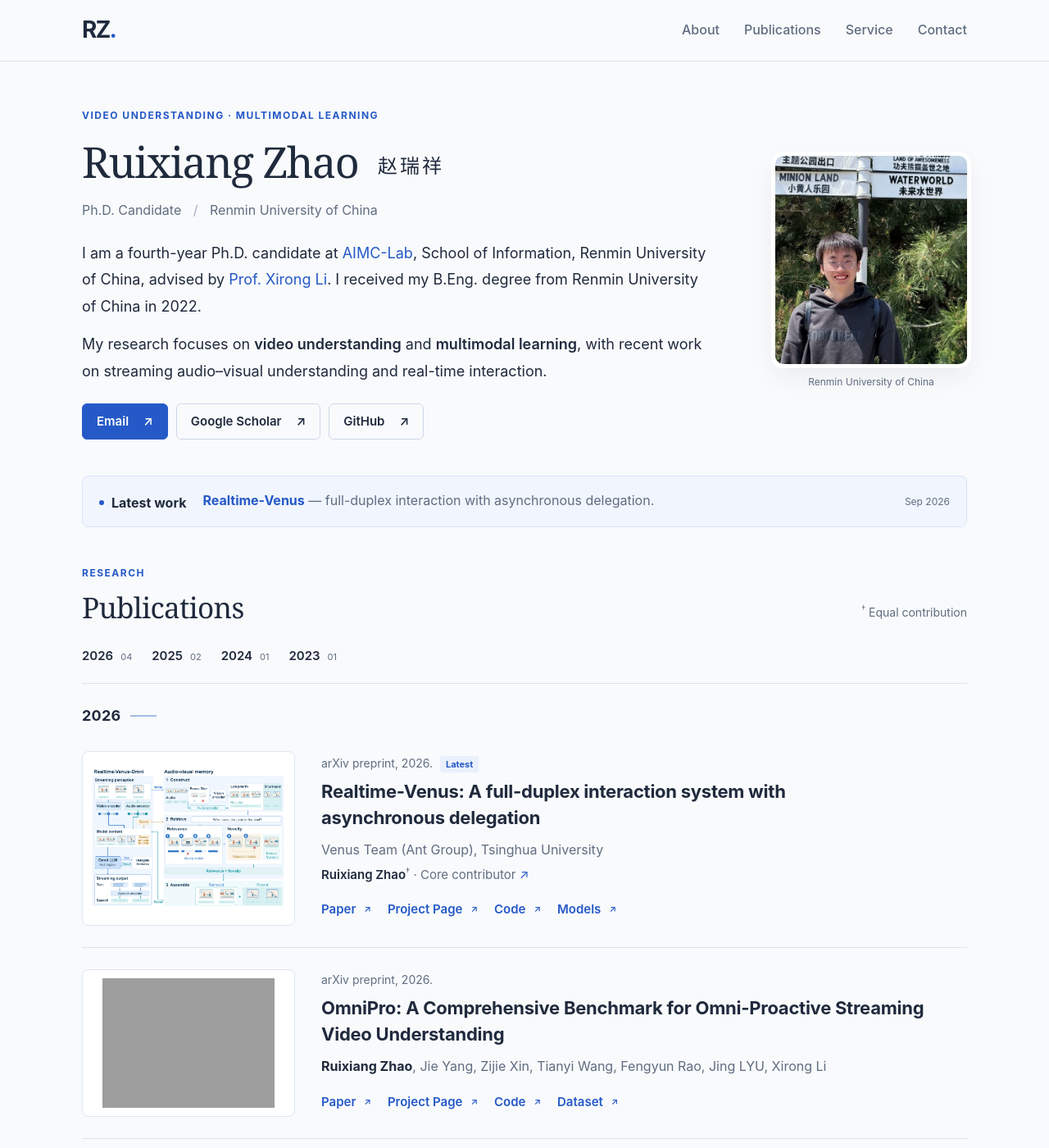
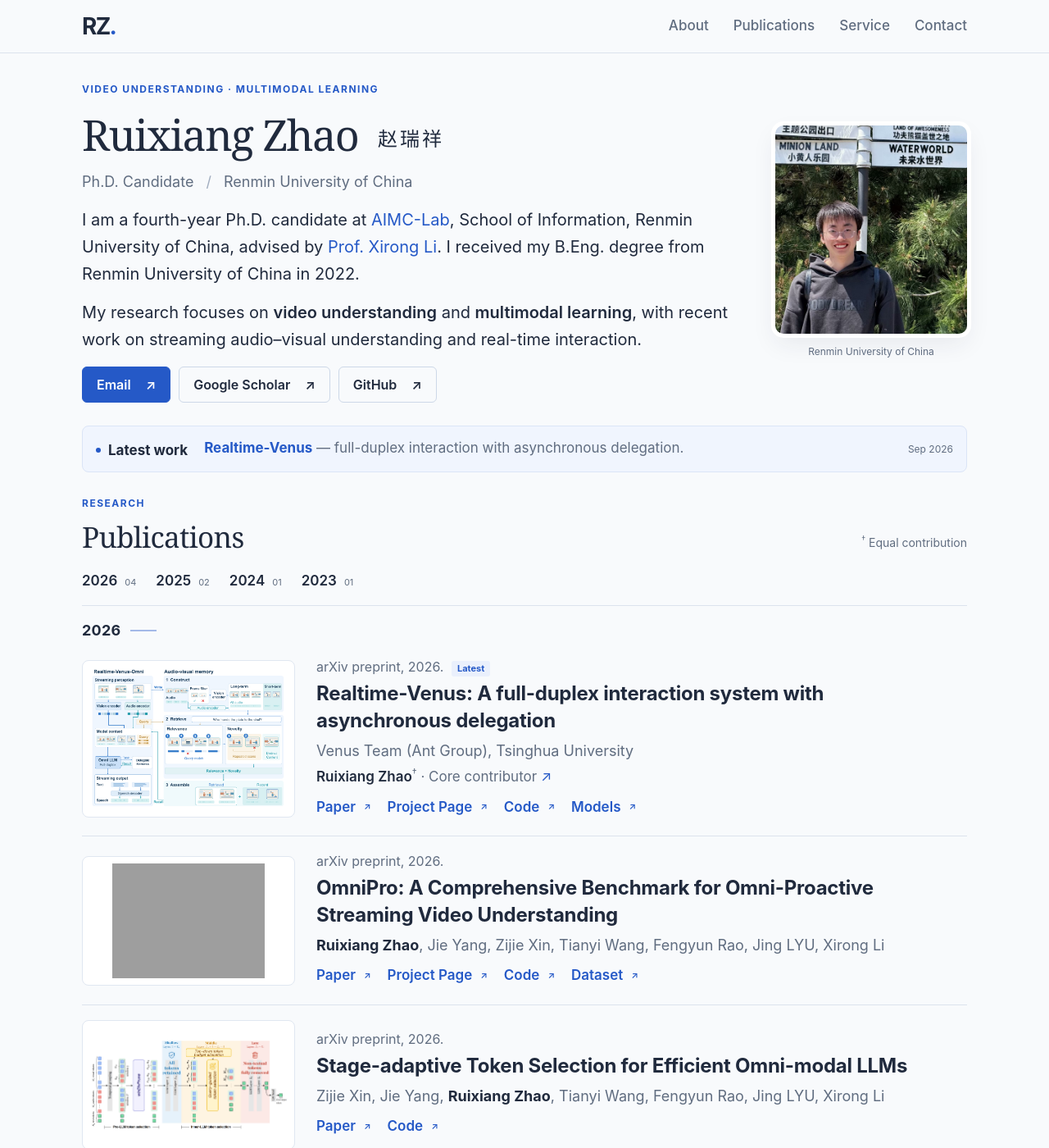
Before and after one commit to RuixiangZhao/RuixiangZhao.github.io, a Jekyll site: the page built from index.html, in a window 1280 px wide and 1400 px high. Shown: the whole window at 82% size. Built offline with Jekyll 4.4.1, drawn with Linux system fonts in a browser that asks for light colours; some of the changed text lies outside the part shown; grey boxes are pictures that could not be loaded.

Commit message:
Increase typography and make footer statistics compact

```diff
--- a/_layouts/default.html
+++ b/_layouts/default.html
@@ -14,7 +14,7 @@
     <meta property="og:url" content="https://ruixiangzhao.github.io/">
     <meta property="og:image" content="https://ruixiangzhao.github.io/static/img/profile/ruixiangzhao.jpg">
     <link rel="icon" href="{{ site.baseurl }}/static/img/favicon.svg" type="image/svg+xml">
-    <link rel="stylesheet" href="{{ site.baseurl }}/styles.css">
+    <link rel="stylesheet" href="{{ site.baseurl }}/styles.css?v={{ site.time | date: '%s' }}">
     <script type="application/ld+json">
       {
         "@context": "https://schema.org",
@@ -50,6 +50,6 @@
       <p>© Ruixiang Zhao <span class="footer-divider" aria-hidden="true">/</span> <a href="https://creativecommons.org/licenses/by-nc/3.0/">CC BY-NC 3.0</a></p>
       <a href="#page-top">Back to top <span aria-hidden="true">↑</span></a>
     </footer>
-    <script src="{{ site.baseurl }}/static/js/visitors.js" defer></script>
+    <script src="{{ site.baseurl }}/static/js/visitors.js?v={{ site.time | date: '%s' }}" defer></script>
   </body>
 </html>
--- a/index.html
+++ b/index.html
@@ -203,14 +203,13 @@ layout: default
   data-site-url="{{ site.url | escape }}"
   data-map-id="{{ site.visitor_stats.mapmyvisitors_id | default: '' | escape }}">
   <div class="visitor-copy">
-    <p class="eyebrow">Around the world</p>
     <h2 id="visitors-title">Visitors</h2>
     <div class="visitor-count" aria-live="polite">
       <span id="busuanzi_container_page_pv"><span id="busuanzi_value_page_pv">—</span></span>
       <span class="visitor-count-label">Homepage views</span>
     </div>
     <p class="visitor-status" id="visitor-count-status" role="status">Loading visit count…</p>
-    <p class="visitor-note">Counting from when tracking is enabled.<br>Map locations are approximate.</p>
+    <p class="visitor-note">Since Sep 2026 · Approximate visitor locations.</p>
     <p class="visitor-providers">Statistics by <a href="https://busuanzi.ibruce.info/">Busuanzi</a> · <a href="https://mapmyvisitors.com/">MapMyVisitors</a></p>
   </div>
   <div class="visitor-map-panel">
--- a/static/js/visitors.js
+++ b/static/js/visitors.js
@@ -51,7 +51,7 @@
   var map = document.createElement('script');
   map.id = 'mapmyvisitors';
   map.async = true;
-  map.src = 'https://mapmyvisitors.com/map.js?d=' + encodeURIComponent(mapId) + '&cl=ffffff&co=2559c7&w=a';
+  map.src = 'https://mapmyvisitors.com/map.js?d=' + encodeURIComponent(mapId) + '&cl=ffffff&co=2559c7&w=240';
   // The current provider renders a vector map, not an <img> element.
   // Its SVG and visitor summary arrive after a separate data request.
   function mapReady() {
--- a/styles.css
+++ b/styles.css
@@ -7,12 +7,12 @@
   --accent-soft: #eaf0fc;
   --line: #dce3ed;
   --serif: Georgia, "Times New Roman", serif;
-  --text-body: 18px;
-  --text-small: 16px;
+  --text-body: 20px;
+  --text-small: 18px;
 }
 * { box-sizing: border-box; }
 html { scroll-behavior: smooth; scroll-padding-top: 110px; }
-body { margin: 0; color: var(--ink); background: var(--background); font-family: -apple-system, BlinkMacSystemFont, "Segoe UI", Arial, sans-serif; font-size: 18px; line-height: 1.7; -webkit-font-smoothing: antialiased; }
+body { margin: 0; color: var(--ink); background: var(--background); font-family: -apple-system, BlinkMacSystemFont, "Segoe UI", Arial, sans-serif; font-size: 20px; line-height: 1.6; -webkit-font-smoothing: antialiased; }
 a { color: var(--accent); text-decoration: none; text-underline-offset: 4px; }
 a:hover { text-decoration: underline; }
 a:focus-visible { outline: 2px solid var(--accent); outline-offset: 5px; border-radius: 2px; }
@@ -21,76 +21,76 @@ p, figure { margin: 0; }
 h1, h2, h3, h4 { margin: 0; color: var(--ink); }
 .container { width: min(1080px, calc(100% - 80px)); margin-inline: auto; }
 .site-header { position: sticky; top: 0; z-index: 10; background: rgba(248, 250, 252, .96); border-bottom: 1px solid var(--line); }
-.header-inner { min-height: 74px; display: flex; align-items: center; justify-content: space-between; gap: 24px; }
+.header-inner { min-height: 64px; display: flex; align-items: center; justify-content: space-between; gap: 24px; }
 .wordmark { color: var(--ink); font-size: 28px; font-weight: 750; letter-spacing: -1.7px; }
 .wordmark span { color: var(--accent); }
 .wordmark:hover { text-decoration: none; }
 .site-header nav { display: flex; gap: 30px; }
-.site-header nav a { color: var(--muted); font-size: 16px; font-weight: 550; }
+.site-header nav a { color: var(--muted); font-size: 17px; font-weight: 550; }
 .site-header nav a:hover { color: var(--accent); }
-.about { display: grid; grid-template-columns: minmax(0, 1fr) 234px; align-items: center; gap: 64px; padding: 56px 0 44px; }
+.about { display: grid; grid-template-columns: minmax(0, 1fr) 234px; align-items: center; gap: 40px; padding: 34px 0 28px; }
 .eyebrow { margin-bottom: 15px; color: var(--accent); font-size: 12px; font-weight: 650; letter-spacing: 1.5px; text-transform: uppercase; }
 h1 { font-family: var(--serif); font-size: clamp(38px, 4.2vw, 52px); line-height: 1.2; font-weight: 500; letter-spacing: -1.6px; }
 h1 span { display: inline-block; margin-left: 12px; font-family: -apple-system, BlinkMacSystemFont, "PingFang SC", "Microsoft YaHei", sans-serif; font-size: 24px; font-weight: 400; letter-spacing: 3px; vertical-align: middle; }
-.role { color: var(--muted); margin: 14px 0 23px; font-size: 16px; }
+.role { color: var(--muted); margin: 12px 0 16px; font-size: 18px; }
 .role span { margin: 0 10px; color: #a1adbf; }
-.biography { max-width: 68ch; margin: 0 0 14px; font-size: var(--text-body); line-height: 1.8; }
+.biography { max-width: 68ch; margin: 0 0 14px; font-size: var(--text-body); line-height: 1.65; }
 .biography strong { font-weight: 600; }
-.profile-links { display: flex; flex-wrap: wrap; gap: 10px; margin-top: 23px; }
-.button { display: inline-flex; gap: 18px; align-items: center; min-height: 44px; padding: 8px 17px; border: 1px solid #cdd8e8; border-radius: 6px; font-size: 15px; font-weight: 600; color: var(--ink); transition: background-color .15s; }
+.profile-links { display: flex; flex-wrap: wrap; gap: 10px; margin-top: 16px; }
+.button { display: inline-flex; gap: 18px; align-items: center; min-height: 44px; padding: 8px 17px; border: 1px solid #cdd8e8; border-radius: 6px; font-size: 16px; font-weight: 600; color: var(--ink); transition: background-color .15s; }
 .button:hover { background: var(--accent-soft); text-decoration: none; }
 .button.primary { color: white; border-color: var(--accent); background: var(--accent); }
 .button.primary:hover { background: #1b439c; }
 .portrait { align-self: center; }
 .portrait img { width: 234px; height: 254px; object-fit: cover; border-radius: 10px; background: #e5ebf4; box-shadow: 0 0 0 5px #fff, 0 12px 30px rgba(32, 42, 61, .08); }
 .portrait figcaption { margin-top: 12px; text-align: center; font-size: 12px; color: var(--muted); }
-.latest { display: flex; align-items: baseline; gap: 20px; padding: 16px 20px; border: 1px solid #dbe5f7; border-radius: 8px; background: #f0f5fe; font-size: 16px; line-height: 1.65; }
+.latest { display: flex; align-items: baseline; gap: 20px; padding: 12px 16px; border: 1px solid #dbe5f7; border-radius: 8px; background: #f0f5fe; font-size: 17px; line-height: 1.65; }
 .latest-label { display: inline-flex; align-items: center; gap: 9px; font-weight: 650; white-space: nowrap; }
 .status-dot { width: 6px; height: 6px; border-radius: 50%; background: var(--accent); }
 .latest p { flex: 1; color: var(--muted); }
 .latest p a { font-weight: 650; }
 .latest time { white-space: nowrap; color: var(--muted); font-size: 12px; }
-.publications { padding-top: 46px; }
+.publications { padding-top: 28px; }
 .section-heading { display: flex; align-items: flex-end; justify-content: space-between; gap: 20px; }
 h2 { font-family: var(--serif); font-size: 35px; line-height: 1.25; font-weight: 500; letter-spacing: -.7px; }
 .section-heading .eyebrow { margin-bottom: 9px; }
 .section-note { font-size: 14px; color: var(--muted); padding-bottom: 3px; }
-.year-nav { display: flex; flex-wrap: wrap; gap: 24px; margin: 20px 0 24px; padding-bottom: 15px; border-bottom: 1px solid var(--line); }
-.year-nav a { display: inline-flex; align-items: baseline; gap: 5px; padding: 5px 0; color: var(--ink); font-size: 15px; font-weight: 600; }
+.year-nav { display: flex; flex-wrap: wrap; gap: 24px; margin: 14px 0 16px; padding-bottom: 10px; border-bottom: 1px solid var(--line); }
+.year-nav a { display: inline-flex; align-items: baseline; gap: 5px; padding: 5px 0; color: var(--ink); font-size: 17px; font-weight: 600; }
 .year-nav span { margin-left: 4px; font-size: 11px; color: var(--muted); vertical-align: super; font-weight: 400; }
-.year-heading { display: flex; align-items: center; gap: 12px; color: var(--ink); font-size: 18px; font-weight: 650; letter-spacing: .2px; margin: 32px 0 2px; }
+.year-heading { display: flex; align-items: center; gap: 12px; color: var(--ink); font-size: 18px; font-weight: 650; letter-spacing: .2px; margin: 22px 0 0; }
 .year-heading::after { content: ""; width: 32px; height: 2px; background: var(--accent); opacity: .4; }
 .year-nav + .year-group .year-heading { margin-top: 0; }
-.publication { display: grid; grid-template-columns: 260px minmax(0, 1fr); gap: 32px; padding: 26px 0; border-bottom: 1px solid var(--line); align-items: center; }
-.publication-image { display: flex; align-items: center; justify-content: center; background: var(--paper); border: 1px solid #e0e7f1; border-radius: 8px; min-height: 168px; overflow: hidden; }
-.publication-image img { width: 100%; height: 178px; padding: 10px; object-fit: contain; transition: transform .2s; }
+.publication { display: grid; grid-template-columns: 260px minmax(0, 1fr); gap: 26px; padding: 18px 0; border-bottom: 1px solid var(--line); align-items: center; }
+.publication-image { display: flex; align-items: center; justify-content: center; background: var(--paper); border: 1px solid #e0e7f1; border-radius: 8px; min-height: 140px; overflow: hidden; }
+.publication-image img { width: 100%; height: 156px; padding: 8px; object-fit: contain; transition: transform .2s; }
 .publication-image:hover img { transform: scale(1.025); }
-.publication-featured .publication-image img { height: 211px; }
-.pub-meta { margin-bottom: 8px; color: var(--muted); font-size: 14px; line-height: 1.65; }
+.publication-featured .publication-image img { height: 190px; }
+.pub-meta { margin-bottom: 5px; color: var(--muted); font-size: 16px; line-height: 1.5; }
 .pub-meta i { font-style: normal; }
 .pub-meta b { margin-left: 4px; font-size: 11px; font-weight: 600; }
 .badge { display: inline-block; margin-left: 5px; padding: 1px 7px; border-radius: 3px; background: var(--accent-soft); color: var(--accent); font-size: 11px; font-weight: 650; }
-.pub-title { font-size: 22px; font-weight: 650; line-height: 1.45; letter-spacing: -.25px; text-wrap: pretty; }
+.pub-title { font-size: 24px; font-weight: 650; line-height: 1.35; letter-spacing: -.25px; text-wrap: pretty; }
 .pub-title a { color: var(--ink); }
 .pub-title a:hover { color: var(--accent); }
-.pub-authors { font-size: var(--text-small); line-height: 1.7; margin-top: 9px; color: var(--muted); }
+.pub-authors { font-size: var(--text-small); line-height: 1.55; margin-top: 7px; color: var(--muted); }
 .pub-authors b { color: var(--ink); font-weight: 650; }
 sup { font-size: .7em; line-height: 0; }
-.contribution { font-size: 15px; margin-top: 4px; color: var(--muted); }
+.contribution { font-size: 17px; margin-top: 4px; color: var(--muted); }
 .contribution strong { color: var(--ink); font-weight: 600; }
-.pub-links { display: flex; flex-wrap: wrap; column-gap: 20px; row-gap: 6px; margin-top: 11px; }
-.pub-links a { display: inline-flex; align-items: center; gap: 4px; min-height: 36px; font-size: 15px; font-weight: 600; }
+.pub-links { display: flex; flex-wrap: wrap; column-gap: 20px; row-gap: 4px; margin-top: 6px; }
+.pub-links a { display: inline-flex; align-items: center; gap: 4px; min-height: 34px; font-size: 17px; font-weight: 600; }
 .pub-links a > span[aria-hidden] { margin-left: 2px; font-size: 11px; }
-.details-grid { display: grid; grid-template-columns: 1fr 1fr; gap: 70px; padding: 50px 0 52px; }
-.details-grid h2 { font-size: 30px; margin-bottom: 20px; }
-.details-grid .eyebrow { margin-bottom: 10px; }
-.details-grid p, .contact-link { font-size: 17px; }
+.details-grid { display: grid; grid-template-columns: 1fr 1fr; gap: 40px; padding: 24px 0; }
+.details-grid h2 { font-size: 30px; margin-bottom: 12px; }
+.details-grid .eyebrow { margin-bottom: 6px; }
+.details-grid p, .contact-link { font-size: 19px; line-height: 1.5; }
 .details-grid .eyebrow { font-size: 12px; }
 .detail-label { font-weight: 650; margin-bottom: 6px; }
 .muted { color: var(--muted); }
-#contact > p:last-child { margin-top: 12px; }
+#contact > p:last-child { margin-top: 8px; }
 .contact-link { overflow-wrap: anywhere; }
-.site-footer { display: flex; justify-content: space-between; gap: 20px; padding: 24px 0 32px; border-top: 1px solid var(--line); color: var(--muted); font-size: 12px; }
+.site-footer { display: flex; justify-content: space-between; gap: 20px; padding: 16px 0 20px; border-top: 1px solid var(--line); color: var(--muted); font-size: 12px; }
 .site-footer a { color: var(--muted); }
 .footer-divider { margin: 0 9px; color: #a1adbf; }
 .sr-only { position: absolute; width: 1px; height: 1px; margin: -1px; padding: 0; overflow: hidden; clip-path: inset(50%); white-space: nowrap; border: 0; }
@@ -98,7 +98,7 @@ sup { font-size: .7em; line-height: 0; }
 .skip-link:focus { top: 10px; }
 @media (max-width: 850px) {
   .container { width: calc(100% - 48px); }
-  .about { gap: 35px; grid-template-columns: minmax(0, 1fr) 180px; padding-top: 54px; }
+  .about { gap: 35px; grid-template-columns: minmax(0, 1fr) 180px; padding-top: 32px; }
   .portrait img { width: 180px; height: 210px; }
   h1 span { display: block; margin: 13px 0 0; font-size: 21px; }
   .publication { grid-template-columns: 210px minmax(0, 1fr); gap: 24px; }
@@ -109,40 +109,40 @@ sup { font-size: .7em; line-height: 0; }
 @media (max-width: 600px) {
   html { scroll-padding-top: 100px; }
   .container { width: calc(100% - 36px); }
-  .header-inner { min-height: 68px; gap: 14px; }
+  .header-inner { min-height: 60px; gap: 14px; }
   .wordmark { font-size: 24px; }
   .site-header nav { gap: 15px; }
   .site-header nav a { font-size: 13px; }
-  .about { grid-template-columns: minmax(0, 1fr); gap: 24px; padding: 32px 0; }
+  .about { grid-template-columns: minmax(0, 1fr); gap: 20px; padding: 24px 0; }
   .portrait { grid-row: 1; }
   .portrait img { width: 104px; height: 114px; }
   .portrait figcaption { display: none; }
   .eyebrow { font-size: 11px; letter-spacing: 1.1px; }
   h1 { font-size: 38px; }
   h1 span { display: inline-block; font-size: 19px; margin: 0 0 0 8px; letter-spacing: 1px; }
-  .role { font-size: 15px; margin: 13px 0 20px; line-height: 1.7; }
+  .role { font-size: 17px; margin: 12px 0 16px; line-height: 1.5; }
   .role span { margin: 0 4px; }
-  .biography { font-size: 17px; line-height: 1.8; }
+  .biography { font-size: 18px; line-height: 1.65; }
   .profile-links { gap: 8px; }
   .button { gap: 10px; font-size: 14px; padding: 8px 12px; }
   .latest { display: grid; grid-template-columns: 1fr auto; gap: 7px 12px; padding: 14px 16px; }
   .latest p { grid-column: 1 / -1; grid-row: 2; }
   .latest time { grid-column: 2; grid-row: 1; }
-  .publications { padding-top: 40px; }
+  .publications { padding-top: 28px; }
   h2 { font-size: 31px; }
   .section-note { font-size: 12px; }
-  .year-nav { gap: 24px; margin-bottom: 22px; }
-  .publication { grid-template-columns: minmax(0, 1fr); gap: 18px; padding: 24px 0; }
+  .year-nav { gap: 24px; margin-bottom: 14px; }
+  .publication { grid-template-columns: minmax(0, 1fr); gap: 14px; padding: 18px 0; }
   .publication-image { min-height: 0; }
-  .publication-image img { height: 185px; padding: 12px; }
-  .publication-featured .publication-image img { height: 235px; }
-  .pub-title { font-size: 21px; }
-  .pub-meta { font-size: 14px; }
-  .pub-authors { font-size: 16px; }
-  .pub-links { margin-top: 14px; gap: 10px 22px; }
+  .publication-image img { height: 165px; padding: 8px; }
+  .publication-featured .publication-image img { height: 210px; }
+  .pub-title { font-size: 23px; }
+  .pub-meta { font-size: 15px; }
+  .pub-authors { font-size: 17px; }
+  .pub-links { margin-top: 8px; gap: 6px 20px; }
   .pub-links a { min-height: 40px; padding-block: 5px; }
-  .details-grid { grid-template-columns: minmax(0, 1fr); gap: 36px; padding: 42px 0; }
-  .details-grid h2 { margin-bottom: 18px; }
+  .details-grid { grid-template-columns: minmax(0, 1fr); gap: 24px; padding: 24px 0; }
+  .details-grid h2 { margin-bottom: 10px; }
   .site-footer { align-items: flex-start; font-size: 11px; gap: 12px; }
 }
 @media (max-width: 360px) {
@@ -157,27 +157,27 @@ sup { font-size: .7em; line-height: 0; }
 }
 
 /* Live visitor statistics; the map stays neutral until real data is available. */
-.visitor-section { display: grid; grid-template-columns: minmax(0, 1fr) 360px; gap: 40px; align-items: center; border-top: 1px solid var(--line); padding: 28px 0; }
-.visitor-section h2 { font-size: 30px; }
+.visitor-section { display: grid; grid-template-columns: minmax(0, 1fr) 240px; gap: 24px; align-items: center; border-top: 1px solid var(--line); padding: 20px 0; }
+.visitor-section h2 { font-size: 26px; }
 .visitor-section .eyebrow { margin-bottom: 10px; }
-.visitor-count { display: flex; flex-wrap: wrap; align-items: baseline; gap: 12px; margin-top: 12px; }
+.visitor-count { display: flex; flex-wrap: wrap; align-items: baseline; gap: 10px; margin-top: 6px; }
 #busuanzi_value_page_pv { font-family: var(--serif); font-size: 40px; line-height: 1.2; font-variant-numeric: tabular-nums; }
 .visitor-count-label { font-size: 15px; color: var(--muted); }
-.visitor-status { font-size: 13px; color: var(--muted); margin-top: 7px; }
-.visitor-note { font-size: 14px; color: var(--muted); line-height: 1.65; margin-top: 10px; }
+.visitor-status { font-size: 14px; color: var(--muted); margin-top: 3px; }
+.visitor-note { font-size: 14px; color: var(--muted); line-height: 1.5; margin-top: 6px; }
 .visitor-providers { font-size: 13px; color: var(--muted); margin-top: 8px; }
-.visitor-map-panel { min-width: 0; width: 100%; max-width: 360px; justify-self: end; text-align: center; }
-.visitor-map-fallback img { width: 100%; height: auto; max-height: 150px; object-fit: contain; }
+.visitor-map-panel { min-width: 0; width: 100%; max-width: 240px; justify-self: end; text-align: center; }
+.visitor-map-fallback img { width: 100%; height: auto; max-height: 100px; object-fit: contain; }
 .visitor-map-status { font-size: 13px; color: var(--muted); margin-top: 12px; }
 .visitor-map-live { width: 100%; }
 .visitor-map-live img, .visitor-map-live canvas, .visitor-map-live iframe { max-width: 100%; }
 .visitor-map-live img { height: auto; margin-inline: auto; }
 .visitor-section [hidden] { display: none !important; }
 @media (max-width: 850px) {
-  .visitor-section { grid-template-columns: minmax(0, 1fr) minmax(0, 320px); gap: 24px; }
+  .visitor-section { grid-template-columns: minmax(0, 1fr) 240px; gap: 20px; }
 }
 @media (max-width: 600px) {
-  .visitor-section { grid-template-columns: minmax(0, 1fr); gap: 18px; padding: 26px 0; }
-  .visitor-map-panel { max-width: 280px; justify-self: center; }
-  .visitor-map-fallback img { max-height: 120px; }
+  .visitor-section { grid-template-columns: minmax(0, 1fr); gap: 14px; padding: 20px 0; }
+  .visitor-map-panel { max-width: 240px; justify-self: center; }
+  .visitor-map-fallback img { max-height: 100px; }
 }
```
